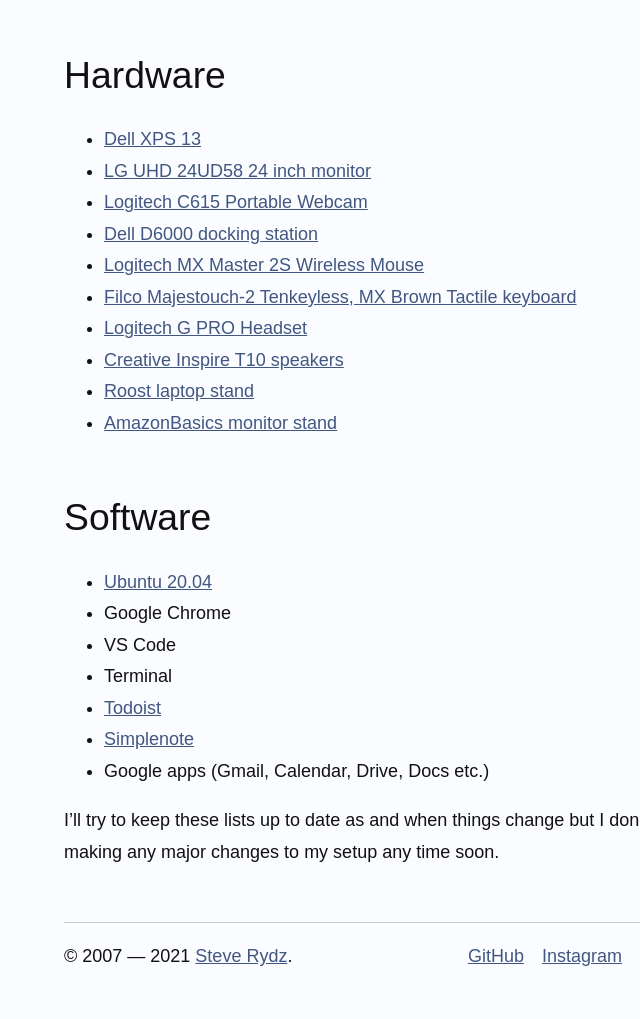
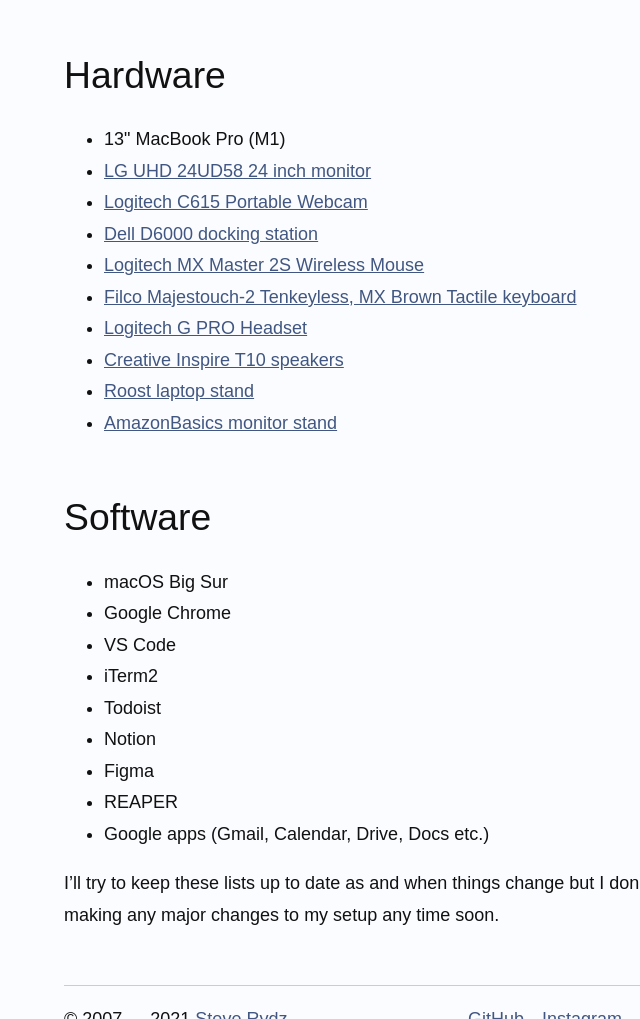
Before and after one commit to steverydz/steverydz.com, an Eleventy site: page src/uses.md in a window 1280 px wide. Shown: the part 1301-2320 px from the top of the page, without its empty margins (234-874 px from the left). Before the commit the page ends 2292 px from the top, so only its background shows below. Built offline with nearby package versions, Linux system fonts and the light colour scheme; Eleventy itself is replaced by a stand-in of ours; files that its build step writes are made by us from their sources; what eleventy-plugin-sass would draw is missing.

Commit message:
Update uses page

```diff
--- a/src/uses.md
+++ b/src/uses.md
@@ -19,7 +19,7 @@
 - [HermanMiller Mirra 2 chair](https://www.hermanmiller.com/en_gb/products/seating/office-chairs/mirra-2-chairs/)
 
 ## Hardware
-- [Dell XPS 13](https://www.dell.com/en-uk/shop/sfc/sf/xps-laptops)
+- 13" MacBook Pro (M1)
 - [LG UHD 24UD58 24 inch monitor](https://smile.amazon.co.uk/gp/product/B01JM4E3UC/)
 - [Logitech C615 Portable Webcam](https://smile.amazon.co.uk/gp/product/B014KH8BRW/ref=ppx_yo_dt_b_search_asin_title)
 - [Dell D6000 docking station](https://smile.amazon.co.uk/gp/product/B072K6HJBN)
@@ -31,12 +31,14 @@
 - [AmazonBasics monitor stand](https://smile.amazon.co.uk/gp/product/B00X4SCCFG/ref=ppx_yo_dt_b_search_asin_title)
 
 ## Software
-- [Ubuntu 20.04](https://ubuntu.com/download/desktop)
+- macOS Big Sur
 - Google Chrome
 - VS Code
-- Terminal
-- [Todoist](https://snapcraft.io/todoist)
-- [Simplenote](https://simplenote.com)
+- iTerm2
+- Todoist
+- Notion
+- Figma
+- REAPER
 - Google apps (Gmail, Calendar, Drive, Docs etc.)
 
 I&rsquo;ll try to keep these lists up to date as and when things change but I don&rsquo;t see myself making any major changes to my setup any time soon.
```
